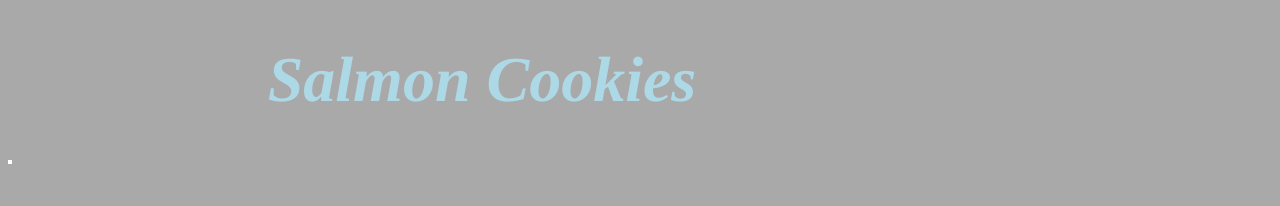
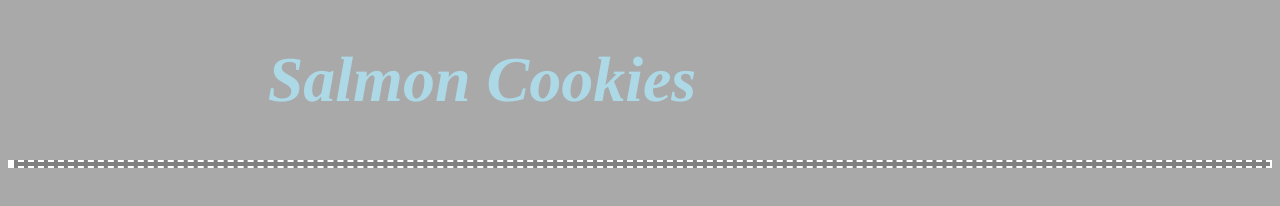
Before and after one commit to loganabsher/201-Objects, a plain HTML site: page sales.html in a window 1280 px wide. Drawn offline with Linux system fonts and the light colour scheme.

Commit message:
added comments for readability

```diff
--- a/app.js
+++ b/app.js
@@ -1,7 +1,6 @@
 'use strict';
-
+// declaring model array
 var hours = ['6am', '7am', '8am', '9am', '10am', '11am', '12pm', '1pm', '2pm', '3pm', '4pm', '5pm', '6pm', '7pm', '8pm', 'total', 'average'];
-
 // takes in paramiters for random number range and creates and returns an array of 17 elements
 function randomAverage(name, minCust, maxCust){
   var average = 0;
@@ -10,6 +9,7 @@ function randomAverage(name, minCust, maxCust){
   for(var i = 0; i <= hours.length - 3; i++){
     // creating random variable based on input
     var random = Math.round((Math.random() * (maxCust - minCust) + minCust));
+    // counting total
     total = total + random;
     data.push(random);
   }
@@ -22,20 +22,21 @@ function randomAverage(name, minCust, maxCust){
 }
 // creating stores at different locations and different customer ranges
 var headOfTable = new location('Store Location', null, null, null, hours);
+var firstAndPike = new location('First and Pike', 23, 65, 6.3, randomAverage('First and Pike', 23, 65));
+var seaTacAirport = new location('Seatac Airport', 3, 24, 1.2, randomAverage('Seatac Airport', 3, 24));
+var seattleCenter = new location('Seattle Center', 11, 28, 3.7, randomAverage('Seattle Center', 11, 28));
+var capitolHill = new location('Capitol Hill', 20, 38, 2.3, randomAverage('Capitol Hill', 20, 38));
+var alkiBeach = new location('Alki Beach', 2, 16, 4.8, randomAverage('Alki Beach', 2, 16));
+var totalsPerHour = new location('Totals', null, null, null, hourlyTotal(firstAndPike, seaTacAirport, seattleCenter, capitolHill, alkiBeach));
+// printing table based on location objects
 table(headOfTable);
-var firstAndPike = new location('First and Pike', 23, 65, 6.3, randomAverage('First and Pike', 23, 65));
 table(firstAndPike);
-var seaTacAirport = new location('Seatac Airport', 3, 24, 1.2, randomAverage('Seatac Airport', 3, 24));
 table(seaTacAirport);
-var seattleCenter = new location('Seattle Center', 11, 28, 3.7, randomAverage('Seattle Center', 11, 28));
 table(seattleCenter);
-var capitolHill = new location('Capitol Hill', 20, 38, 2.3, randomAverage('Capitol Hill', 20, 38));
 table(capitolHill);
-var alkiBeach = new location('Alki Beach', 2, 16, 4.8, randomAverage('Alki Beach', 2, 16));
 table(alkiBeach);
-var totalsPerHour = new location('Totals', null, null, null, hourlyTotal(firstAndPike, seaTacAirport, seattleCenter, capitolHill, alkiBeach));
 table(totalsPerHour);
-
+// stores information
 function location(name, minCust, maxCust, avrg, data){
   this.name = name;
   this.minCust = minCust;
@@ -43,25 +44,34 @@ function location(name, minCust, maxCust, avrg, data){
   this.avrg = avrg;
   this.data = data;
 }
-
 // constructs a table using an array of data
 function table(obj){
   console.log(obj);
+  // referencing the string name stored in location
   var name = obj.name;
+  // referencing sales.html ul element
   var tableEl = document.getElementById('cookies');
+  // creating tr items
   var nameEl = document.createElement('tr');
+  // giving tr items the string "name"
   nameEl.textContent = name;
+  // creating td items from data arrays stored earlier
   for(var i = 0; i < obj.data.length; i++){
     var content = obj.data[i];
     var dataEl = document.createElement('td');
     dataEl.textContent = content;
+    // assigning td to tr
     nameEl.appendChild(dataEl);
   }
+  // assigning tr to the <table> element in sales.html
   tableEl.appendChild(nameEl);
 }
+// creates an hourly total based on all stores created in location
 function hourlyTotal(firstAndPike, seaTacAirport, seattleCenter, capitolHill, alkiBeach){
   var total = [];
+  // references the data arrays of all store locations and creates a total
   for(var i = 0; i < firstAndPike.data.length; i++){
+    // pushes total of all arrays into a new array
     total.push(firstAndPike.data[i] + seaTacAirport.data[i] + seattleCenter.data[i] + capitolHill.data[i] + alkiBeach.data[i]);
   }
   return total;
--- a/sales.html
+++ b/sales.html
@@ -6,9 +6,8 @@
   </head>
   <body>
     <h1 id="title">Salmon Cookies</h1>
-    <article>
-     <table id="cookies">
-     </table>
+    <article class="table">
+     <table id="cookies"></table>
    </article>
   </body>
   <footer>
--- a/style.css
+++ b/style.css
@@ -17,6 +17,7 @@ body{
 .table{
   background-color: grey;
   border: 2px dashed white;
+  text-align: center;
 }
 #sal{
   background-image: url('salmon.png');
@@ -30,6 +31,3 @@ body{
   font-size: 4em;
   margin-right: 25%;
 }
-article{
-
-}
```
